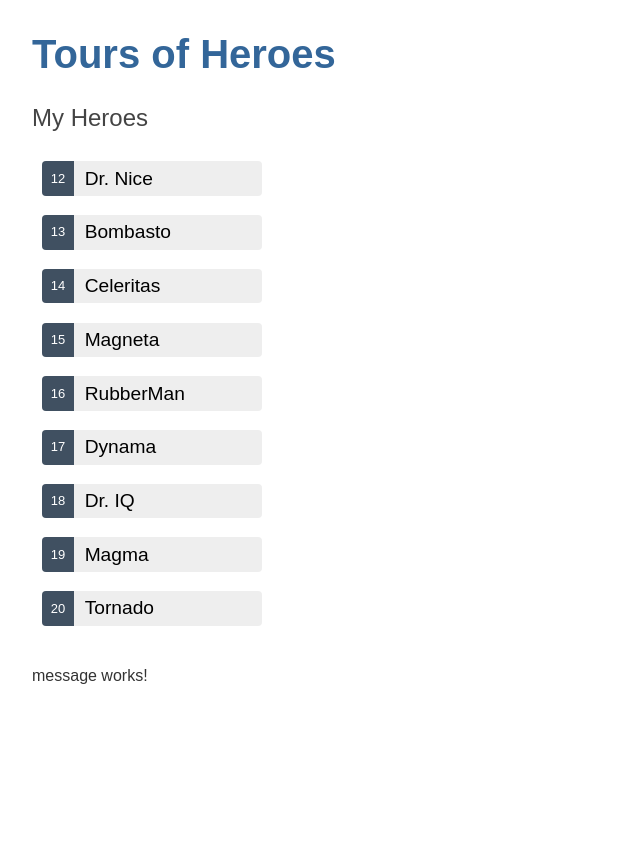
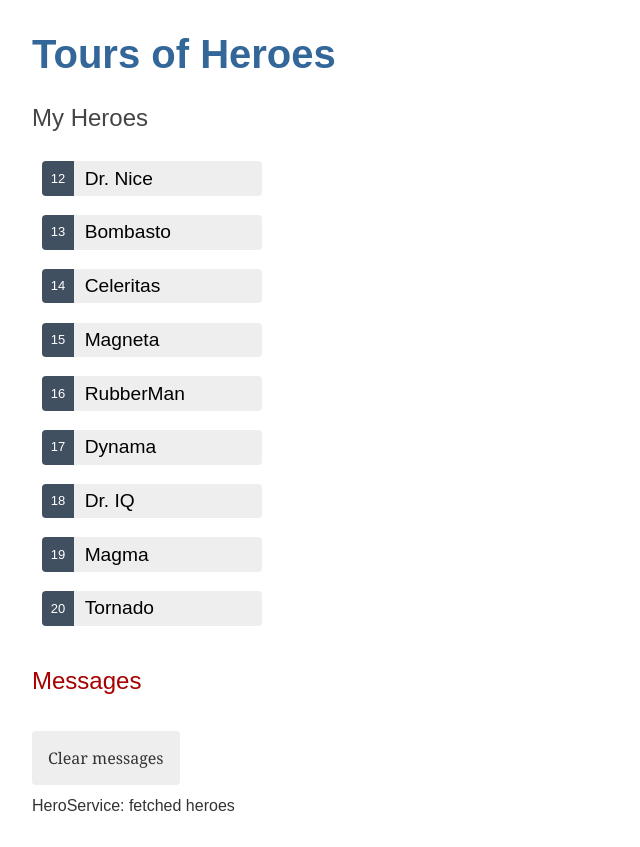
Before and after one commit to richardoppiyo/tours_of_heroes, an Angular app: page / in a window 1280 px wide. Shown: the whole page, without its empty margins (0-640 px from the left). Before the commit the page ends 800 px from the top, so only its background shows below. Built offline with nearby package versions, Linux system fonts and the light colour scheme.

Commit message:
add hero service

```diff
--- a/src/app/hero.service.ts
+++ b/src/app/hero.service.ts
@@ -1,5 +1,6 @@
 import { Injectable } from '@angular/core';
 import { Observable, of } from 'rxjs';
+import { MessageService } from './message.service';
 
 import { Hero } from './hero';
 import { HEROES } from './mock-heroes';
@@ -12,9 +13,10 @@ export class HeroService {
 
   getHeroes(): Observable<Hero[]> {
     const heroes = of(HEROES);
+    this.messageService.add('HeroService: fetched heroes');
     return heroes;
   }
 
 
-  constructor() {}
+  constructor(private messageService: MessageService) {}
 }
--- a/src/app/heroes/heroes.component.ts
+++ b/src/app/heroes/heroes.component.ts
@@ -1,5 +1,6 @@
 import { Component } from '@angular/core';
 import { HeroService } from '../hero.service';
+import { MessageService } from '../message.service';
 import { Hero } from '../hero';
 
 @Component({
@@ -28,7 +29,8 @@ export class HeroesComponent {
   //This is an arrow function that gets executed. Pass the hero
   onSelect = (hero: Hero): void => {
   this.selectedHero = hero;
+  this.messageService.add(`HeroesComponent: Selected hero id=${hero.id}`);
 }
 
-constructor(private heroService: HeroService) {}
+constructor(private heroService: HeroService,  private messageService: MessageService) {}
 }
--- /dev/null
+++ b/src/app/message.service.ts
@@ -0,0 +1,18 @@
+import { Injectable } from '@angular/core';
+
+@Injectable({
+  providedIn: 'root',
+})
+export class MessageService {
+  messages: string[] = [];
+
+  add(message: string) {
+    this.messages.push(message);
+  }
+
+  clear() {
+    this.messages = [];
+  }
+
+  constructor() { }
+}
--- a/src/app/message/message.component.css
+++ b/src/app/message/message.component.css
@@ -0,0 +1,19 @@
+/* MessagesComponent's private CSS styles */
+h2 {
+    color: #A80000;
+    font-family: Arial, Helvetica, sans-serif;
+    font-weight: lighter;
+  }
+
+  .clear {
+    color: #333;
+    background-color: #eee;
+    margin-bottom: 12px;
+    padding: 1rem;
+    border-radius: 4px;
+    font-size: 1rem;
+  }
+  .clear:hover {
+    color: white;
+    background-color: #42545C;
+  }
--- a/src/app/message/message.component.html
+++ b/src/app/message/message.component.html
@@ -1 +1,8 @@
-<p>message works!</p>
+<div *ngIf="messageService.messages.length">
+
+    <h2>Messages</h2>
+    <button type="button" class="clear"
+            (click)="messageService.clear()">Clear messages</button>
+    <div *ngFor='let message of messageService.messages'> {{message}} </div>
+
+  </div>
--- a/src/app/message/message.component.ts
+++ b/src/app/message/message.component.ts
@@ -1,4 +1,5 @@
 import { Component } from '@angular/core';
+import { MessageService } from '../message.service';
 
 @Component({
   selector: 'app-message',
@@ -8,4 +9,5 @@ import { Component } from '@angular/core';
 
 export class MessageComponent {
 
+  constructor(public messageService: MessageService) {}
 }
```
Also changed, not shown: 1 other file (tests, documents, lock files or other folders).
